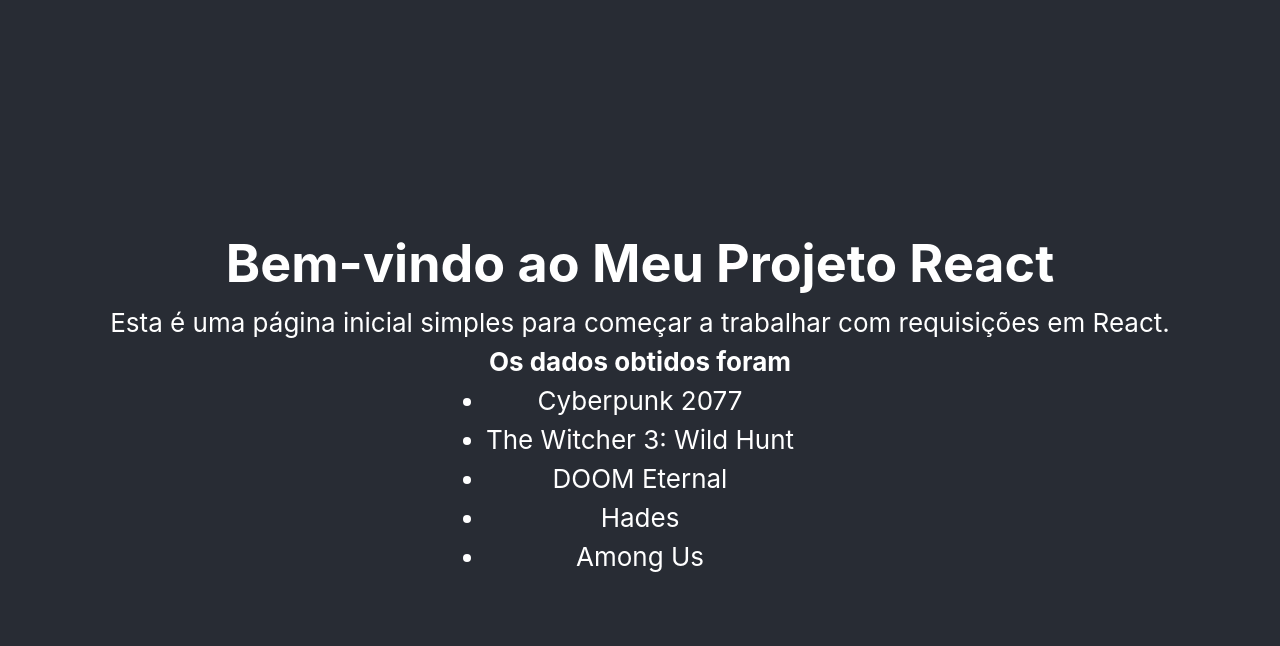
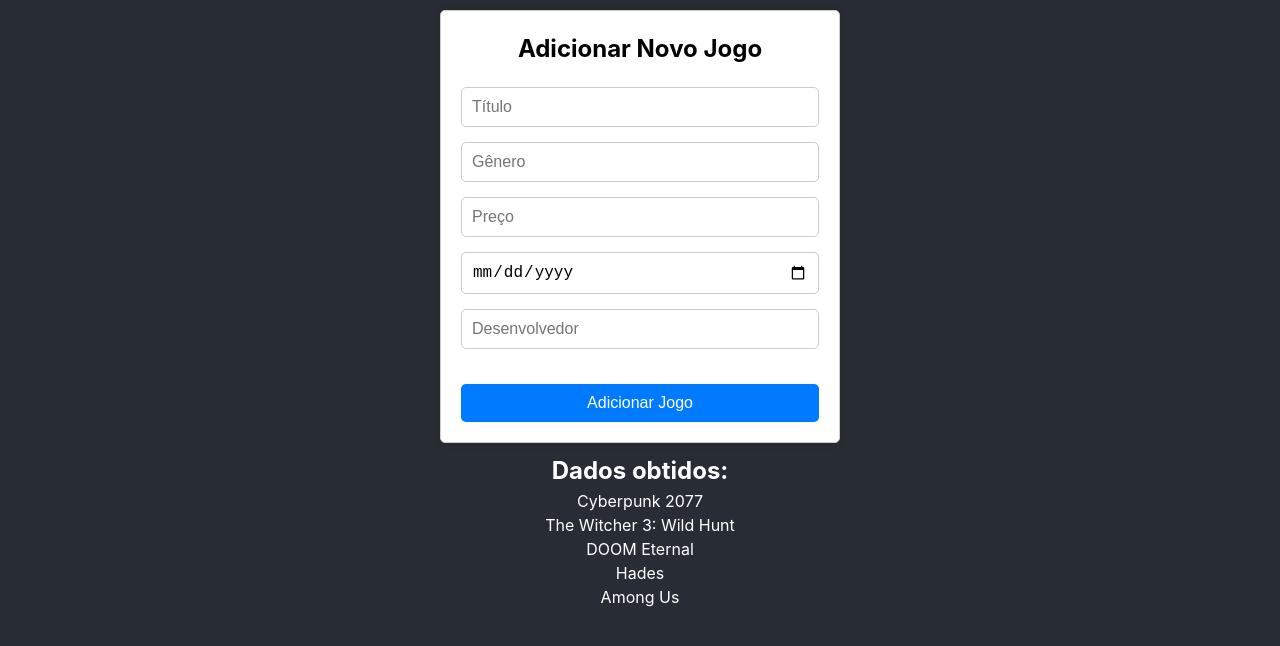
Before and after one commit to igorfonseca05/React-study, a React (Vite) app in the folder requisicoes/: page / in a window 1280 px wide. Shown: the top 646 px of the page. Built offline with nearby package versions, Linux system fonts and the light colour scheme; data requests are answered from the project's data file.

Commit message:
função de requisição

```diff
--- a/requisicoes/src/App.css
+++ b/requisicoes/src/App.css
@@ -6,15 +6,16 @@
 
 .App {
   text-align: center;
+
 }
 
+body {
+  background-color: #282c34;
+}
+
+
 .App-header {
-  background-color: #282c34;
-  min-height: 100vh;
-  display: flex;
-  flex-direction: column;
-  align-items: center;
-  justify-content: center;
+  display: none;
   font-size: calc(10px + 2vmin);
   color: white;
 }
@@ -32,3 +33,55 @@
 button:hover {
   background-color: #21a1f1;
 }
+
+.form-container {
+  max-width: 400px;
+  margin: 10px auto;
+  padding: 20px;
+  border: 1px solid #ccc;
+  border-radius: 5px;
+  box-shadow: 0 0 10px rgba(0, 0, 0, 0.1);
+  background-color: #fff;
+}
+
+.form-container h2 {
+  margin-bottom: 20px;
+  text-align: center;
+}
+
+.form-container form {
+  display: flex;
+  flex-direction: column;
+}
+
+.form-container form input {
+  margin-bottom: 15px;
+  padding: 10px;
+  border: 1px solid #ccc;
+  border-radius: 5px;
+  font-size: 16px;
+}
+
+.form-container form button {
+  padding: 10px;
+  border: none;
+  border-radius: 5px;
+  background-color: #007bff;
+  color: #fff;
+  font-size: 16px;
+  cursor: pointer;
+}
+
+.form-container form button:hover {
+  background-color: #0056b3;
+}
+
+.result {
+  text-align: center;
+  color: white;
+}
+
+ul {
+  text-align: center;
+  color: white;
+}
--- a/requisicoes/src/App.jsx
+++ b/requisicoes/src/App.jsx
@@ -8,12 +8,18 @@
 
   const [data, setData] = useState([])
 
+  const [title, setTitle] = useState('')
+  const [genre, setGenre] = useState('')
+  const [price, setPrice] = useState('')
+  const [releaseDate, setReleaseData] = useState('')
+  const [developer, setDeveloper] = useState('')
+
   useEffect(() => {
-   async function getData(){
+    async function getData() {
       try {
         const response = await fetch("http://localhost:3000/games")
 
-        if(!response.ok) {
+        if (!response.ok) {
           throw new Error('Não foi possivel obter dados')
         }
 
@@ -30,25 +36,81 @@
     }
 
     getData()
-  },[])
+  }, [])
+
+  function handleForm (e) {
+      e.preventDefault()
+
+      console.log(title, price, releaseDate, developer, genre)
+
+
+  }
+
+
 
   // console.(data)
 
   return (
-    <div className="App">
-      <header className="App-header">
+    <div className='grid-container'>
+       <header className="App-header">
         <h1>Bem-vindo ao Meu Projeto React</h1>
         <p>Esta é uma página inicial simples para começar a trabalhar com requisições em React.</p>
-        <h4>Os dados obtidos foram</h4>
+      </header>
+      <div className="form-container">
+        <form onSubmit={handleForm}>
+          <h2 style={{ color: "black" }}>Adicionar Novo Jogo</h2>
+          <input
+            type="text"
+            name="title"
+            placeholder="Título"
+            value={title}
+            onChange={(e)=> setTitle(e.target.value)}
+            required
+          />
+          <input
+            type="text"
+            name="genre"
+            placeholder="Gênero"
+            value={genre}
+            onChange={(e)=> setGenre(e.target.value)}
+            required
+          />
+          <input
+            type="number"
+            name="price"
+            placeholder="Preço"
+            value={price}
+            onChange={(e)=> setPrice(e.target.value)}
+            required
+          />
+          <input
+            type="date"
+            name="releaseDate"
+            placeholder="Data de Lançamento"
+            value={releaseDate}
+            onChange={(e) => setReleaseData(e.target.value)}
+            required
+          />
+          <input
+            type="text"
+            name="developer"
+            placeholder="Desenvolvedor"
+            value={developer}
+            onChange={(e) => setDeveloper(e.target.value)}
+            required
+          />
+          <button type="submit">Adicionar Jogo</button>
+        </form>
+      </div>
+      <div>
+        <h2 className='result'>Dados obtidos: </h2>
         <ul>
-          {
-            data?.map((game) => (
-              <li key={game.id}>{game.title}</li>
-            ))
-          }
+          {data?.map((game)=> (
+             <li key={game.id}>{game.title}</li>
+          ))}
         </ul>
-        <ToastContainer />
-      </header>
+      </div>
+      <ToastContainer />
     </div>
   )
 }
```
